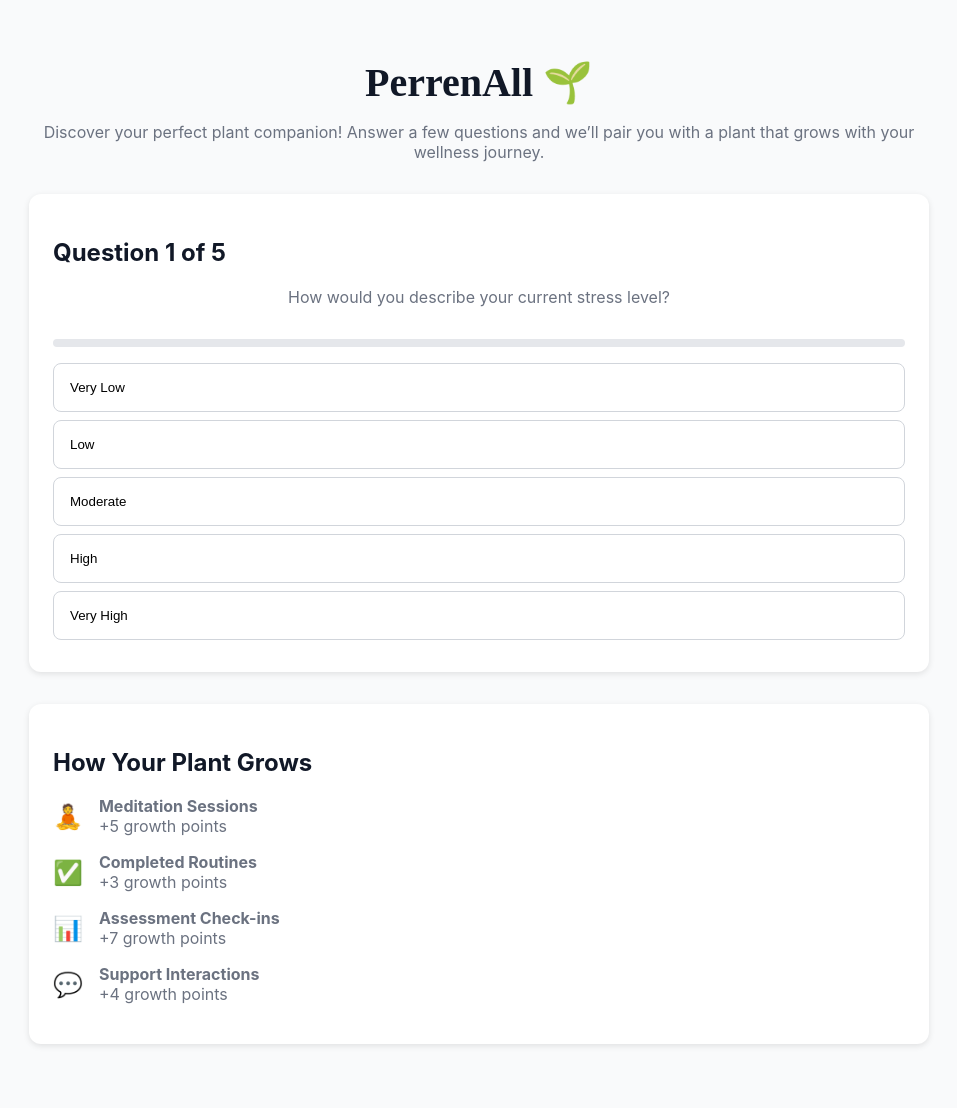
After one commit to SarangRao20/SIH-MentalHealth, a Flask app: template templates/peranalAI.html in a window 1280 px wide. The commit adds this page. Shown: the whole page, without its empty margins (161-1118 px from the left). Run offline with Flask 3, Linux system fonts and the light colour scheme; the template is opened without the code that fills it, so the values that code supplies are empty; parts of the project's set-up code (start-up, migrations or seed data) failed here and were passed over.

Commit message:
feedbacks nivana and peranalAI

```diff
--- a/templates/base.html
+++ b/templates/base.html
@@ -3,7 +3,7 @@
 <head>
     <meta charset="UTF-8">
     <meta name="viewport" content="width=device-width, initial-scale=1.0">
-    <title>{% block title %}{{ _('MindCare - Mental Health Support') }}{% endblock %}</title>
+    <title>{% block title %}{{ _('Nivana - Mental Health Support') }}{% endblock %}</title>
 
     <!-- Bootstrap CSS -->
     <link href="https://cdn.jsdelivr.net/npm/bootstrap@5.3.0/dist/css/bootstrap.min.css" rel="stylesheet">
@@ -34,7 +34,7 @@
         <div class="sidebar-header d-flex align-items-center justify-content-between px-3 py-2">
             <a class="navbar-brand d-flex align-items-center logo-section" href="{{ url_for('index') }}">
                 <i class="fas fa-heart me-2"></i>
-                <span class="label">MindCare</span>
+                <span class="label">Nivana</span>
             </a>
             <button class="btn btn-sm btn-toggle-sidebar" id="sidebarCollapse" aria-label="Toggle sidebar" aria-expanded="true" aria-controls="sidebar">
                 <i class="fas fa-bars"></i>
--- /dev/null
+++ b/templates/peranalAI.html
@@ -0,0 +1,285 @@
+<!DOCTYPE html>
+<html lang="en">
+<head>
+  <meta charset="UTF-8" />
+  <meta name="viewport" content="width=device-width, initial-scale=1.0"/>
+  <title>PerrenAll 🌱</title>
+  <style>
+    body {
+      margin: 0;
+      font-family: "Inter", sans-serif;
+      background: #f9fafb;
+      color: #111827;
+    }
+    .container {
+      max-width: 900px;
+      margin: auto;
+      padding: 2rem;
+    }
+    h1 {
+      font-size: 2.5rem;
+      font-family: serif;
+      font-weight: bold;
+      margin-bottom: 1rem;
+      text-align: center;
+    }
+    p {
+      text-align: center;
+      color: #6b7280;
+      margin-bottom: 2rem;
+    }
+    .card {
+      background: white;
+      border-radius: 12px;
+      box-shadow: 0 2px 6px rgba(0,0,0,0.1);
+      padding: 1.5rem;
+      margin-bottom: 2rem;
+    }
+    .progress-bar {
+      width: 100%;
+      height: 8px;
+      background: #e5e7eb;
+      border-radius: 6px;
+      overflow: hidden;
+      margin: 1rem 0;
+    }
+    .progress {
+      height: 100%;
+      background: #4f46e5;
+      width: 0%;
+      transition: width 0.6s ease;
+    }
+    .options button {
+      display: block;
+      width: 100%;
+      padding: 1rem;
+      margin: 0.5rem 0;
+      border: 1px solid #d1d5db;
+      border-radius: 8px;
+      background: transparent;
+      text-align: left;
+      cursor: pointer;
+      transition: 0.2s;
+    }
+    .options button:hover {
+      background: #f3f4f6;
+    }
+    .plant-emoji {
+      font-size: 5rem;
+      margin: 1rem 0;
+      animation: sway 2s infinite ease-in-out;
+    }
+    @keyframes sway {
+      0%, 100% { transform: rotate(0deg); }
+      50% { transform: rotate(5deg); }
+    }
+    .traits span {
+      display: inline-block;
+      margin: 0.3rem;
+      padding: 0.4rem 0.8rem;
+      background: #f3f4f6;
+      border-radius: 9999px;
+      font-size: 0.9rem;
+    }
+    .btn {
+      display: inline-block;
+      padding: 0.6rem 1.2rem;
+      border-radius: 8px;
+      border: 1px solid #d1d5db;
+      background: white;
+      cursor: pointer;
+      text-decoration: none;
+      margin: 0.5rem;
+      transition: 0.2s;
+    }
+    .btn:hover {
+      background: #f3f4f6;
+    }
+    .btn-primary {
+      background: #4f46e5;
+      color: white;
+      border: none;
+    }
+    .growth-section {
+      margin-top: 2rem;
+    }
+    .growth-item {
+      display: flex;
+      align-items: center;
+      margin: 1rem 0;
+    }
+    .growth-item span {
+      font-size: 1.5rem;
+      margin-right: 1rem;
+    }
+    .growth-item p {
+      margin: 0;
+      text-align: left;
+    }
+    .hidden {
+      display: none;
+    }
+  </style>
+</head>
+<body>
+  <div class="container">
+    <h1>PerrenAll 🌱</h1>
+    <p>Discover your perfect plant companion! Answer a few questions and we’ll pair you with a plant that grows with your wellness journey.</p>
+
+    <!-- Quiz Card -->
+    <div id="quizCard" class="card">
+      <h2 id="questionTitle">Question 1 of 5</h2>
+      <p id="questionText">Loading...</p>
+      <div class="progress-bar"><div id="quizProgress" class="progress"></div></div>
+      <div id="options" class="options"></div>
+    </div>
+
+    <!-- Result Card -->
+    <div id="resultCard" class="card hidden" style="text-align:center;">
+      <h2>Meet Your Plant Companion!</h2>
+      <div id="plantEmoji" class="plant-emoji"></div>
+      <h3 id="plantName"></h3>
+      <p id="plantDesc"></p>
+      <div id="plantTraits" class="traits"></div>
+
+      <div class="growth-section">
+        <h4>Your Plant’s Growth Progress</h4>
+        <div class="progress-bar"><div id="growthProgress" class="progress"></div></div>
+        <p>Your plant grows as you engage with wellness activities!</p>
+      </div>
+
+      <button class="btn" onclick="resetQuiz()">Take Assessment Again</button>
+      <a href="/dashboard" class="btn btn-primary">Go to Dashboard</a>
+    </div>
+
+    <!-- Growth Info -->
+    <div class="card">
+      <h2>How Your Plant Grows</h2>
+      <div class="growth-item">
+        <span>🧘</span>
+        <div>
+          <p><strong>Meditation Sessions</strong></p>
+          <p>+5 growth points</p>
+        </div>
+      </div>
+      <div class="growth-item">
+        <span>✅</span>
+        <div>
+          <p><strong>Completed Routines</strong></p>
+          <p>+3 growth points</p>
+        </div>
+      </div>
+      <div class="growth-item">
+        <span>📊</span>
+        <div>
+          <p><strong>Assessment Check-ins</strong></p>
+          <p>+7 growth points</p>
+        </div>
+      </div>
+      <div class="growth-item">
+        <span>💬</span>
+        <div>
+          <p><strong>Support Interactions</strong></p>
+          <p>+4 growth points</p>
+        </div>
+      </div>
+    </div>
+  </div>
+
+  <script>
+    const questions = [
+      { question: "How would you describe your current stress level?", options: ["Very Low", "Low", "Moderate", "High", "Very High"] },
+      { question: "How often do you feel overwhelmed by daily tasks?", options: ["Never", "Rarely", "Sometimes", "Often", "Always"] },
+      { question: "What time of day do you feel most energetic?", options: ["Early Morning", "Mid Morning", "Afternoon", "Evening", "Night"] },
+      { question: "How do you prefer to handle challenges?", options: ["Head-on", "Step by step", "With support", "Take breaks", "Avoid initially"] },
+      { question: "What environment helps you feel most calm?", options: ["Bright & Sunny", "Dim & Cozy", "Natural & Green", "Minimal & Clean", "Colorful & Vibrant"] }
+    ];
+
+    const plants = {
+      "Resilient Oak": { emoji: "🌳", description: "Strong and steady, the Oak represents resilience and grounding. Perfect for those who face challenges head-on.", traits: ["Stability", "Strength", "Endurance"] },
+      "Gentle Fern": { emoji: "🌿", description: "Delicate yet persistent, the Fern thrives in gentle environments and represents gradual growth.", traits: ["Patience", "Adaptability", "Grace"] },
+      "Bright Sunflower": { emoji: "🌻", description: "Always reaching toward the light, the Sunflower embodies optimism and energy.", traits: ["Positivity", "Energy", "Growth"] },
+      "Calm Lavender": { emoji: "💜", description: "Soothing and peaceful, Lavender brings tranquility and helps manage stress naturally.", traits: ["Serenity", "Balance", "Healing"] },
+      "Vibrant Lotus": { emoji: "🪷", description: "Rising from muddy waters to bloom beautifully, the Lotus represents transformation and renewal.", traits: ["Transformation", "Purity", "Enlightenment"] }
+    };
+
+    let currentQuestion = 0;
+    let answers = [];
+
+    const quizCard = document.getElementById("quizCard");
+    const resultCard = document.getElementById("resultCard");
+    const questionTitle = document.getElementById("questionTitle");
+    const questionText = document.getElementById("questionText");
+    const optionsDiv = document.getElementById("options");
+    const quizProgress = document.getElementById("quizProgress");
+
+    const plantEmoji = document.getElementById("plantEmoji");
+    const plantName = document.getElementById("plantName");
+    const plantDesc = document.getElementById("plantDesc");
+    const plantTraits = document.getElementById("plantTraits");
+    const growthProgress = document.getElementById("growthProgress");
+
+    function loadQuestion() {
+      const q = questions[currentQuestion];
+      questionTitle.textContent = `Question ${currentQuestion + 1} of ${questions.length}`;
+      questionText.textContent = q.question;
+      quizProgress.style.width = `${(currentQuestion / questions.length) * 100}%`;
+
+      optionsDiv.innerHTML = "";
+      q.options.forEach(opt => {
+        const btn = document.createElement("button");
+        btn.textContent = opt;
+        btn.onclick = () => handleAnswer(opt);
+        optionsDiv.appendChild(btn);
+      });
+    }
+
+    function handleAnswer(answer) {
+      answers.push(answer);
+      if (currentQuestion < questions.length - 1) {
+        currentQuestion++;
+        loadQuestion();
+      } else {
+        showResult();
+      }
+    }
+
+    function showResult() {
+      quizCard.classList.add("hidden");
+      resultCard.classList.remove("hidden");
+
+      const plantNames = Object.keys(plants);
+      const selectedPlant = plantNames[Math.floor(Math.random() * plantNames.length)];
+      const plant = plants[selectedPlant];
+
+      plantEmoji.textContent = plant.emoji;
+      plantName.textContent = selectedPlant;
+      plantDesc.textContent = plant.description;
+
+      plantTraits.innerHTML = "";
+      plant.traits.forEach(t => {
+        const span = document.createElement("span");
+        span.textContent = t;
+        plantTraits.appendChild(span);
+      });
+
+      growthProgress.style.width = "0%";
+      setTimeout(() => (growthProgress.style.width = "25%"), 500);
+      setTimeout(() => (growthProgress.style.width = "50%"), 1500);
+      setTimeout(() => (growthProgress.style.width = "75%"), 2500);
+      setTimeout(() => (growthProgress.style.width = "100%"), 3500);
+    }
+
+    function resetQuiz() {
+      currentQuestion = 0;
+      answers = [];
+      quizCard.classList.remove("hidden");
+      resultCard.classList.add("hidden");
+      loadQuestion();
+    }
+
+    // Initialize first question
+    loadQuestion();
+  </script>
+</body>
+</html>
```
Also changed, not shown: templates/landing.html (+6 -6 lines).
